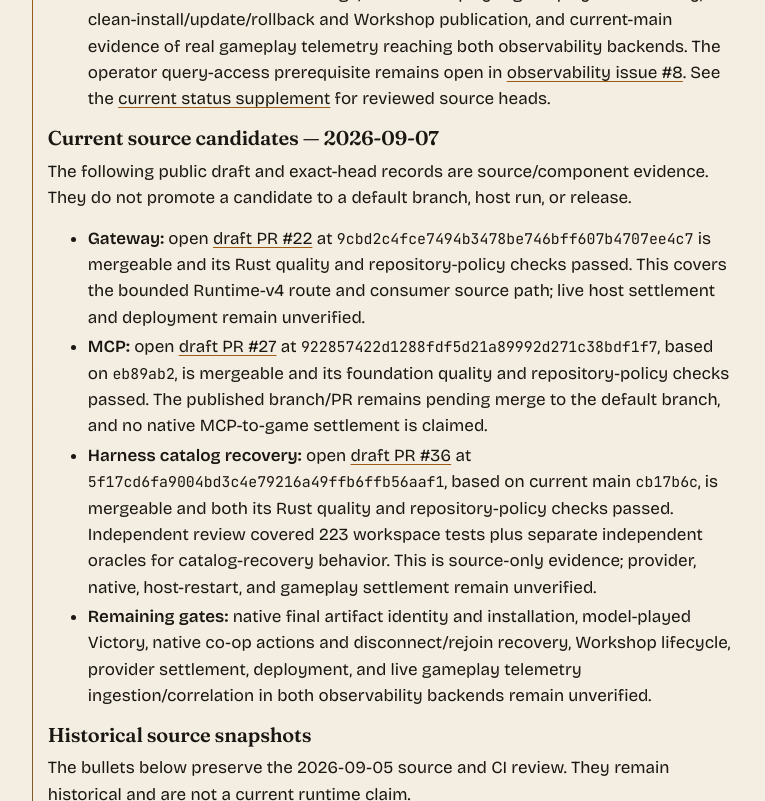
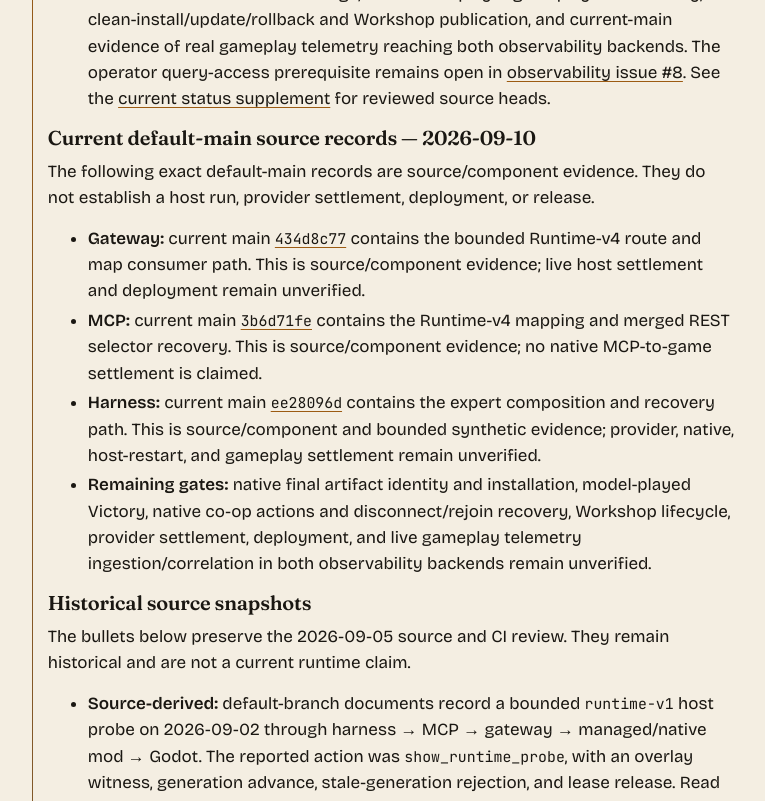
Before and after one commit to AI-Ascension/AI-Ascension.github.io, a plain HTML site: page evidence.html in a window 1280 px wide. Shown: the part 1340-2141 px from the top of the page, without its empty margins (454-1219 px from the left). Drawn offline with Linux system fonts and the light colour scheme.

Commit message:
docs: refresh public acceptance evidence

```diff
--- a/evidence.html
+++ b/evidence.html
@@ -59,7 +59,7 @@
 </section>
 
 <section class="row" id="current" aria-labelledby="current-title">
-  <div class="label">Dated update<span class="sub">reviewed 2026-09-07</span></div>
+  <div class="label">Dated update<span class="sub">reviewed 2026-09-10</span></div>
   <div class="body">
     <h2 id="current-title">Bounded runtime evidence, current limits</h2>
     <p>The eight-step browser proof remains a deterministic replay at <code>sts2-gateway@e7bce21</code>. It launches no process and calls no provider. Current owner records below are dated and scoped to named v0.107.1 guests, fixtures, processes, and operations; they do not establish a public release, deployment, or general compatibility. Runtime-v4 expert-state and expert-action paths are present at source/component level, with host legality, settled native effects, provider runs, and broader compatibility still unverified.</p>
@@ -71,12 +71,12 @@
       <li><strong>Read-only co-op synchronization:</strong> the consumed <code>coop-synchronization-v1</code> profile produced and read coordinator reports through the gateway and MCP executables. The check covered convergence, disagreement, disconnect/recovery, stale leases, and rejected reports with zero downstream game connections. It has no native peer identity, action, vote, shared-effect, or multiplayer game authority. Read the <a href="https://github.com/AI-Ascension/sts2-mcp-server/blob/7fbe380cfbee1b46736ae57019eb56b3e4179dc0/docs/evidence/coop-synchronization-20260906.md">executable evidence</a>.</li>
       <li><strong>Still unverified:</strong> model-played Victory, all characters/seeds/branches, broad restart and host-version coverage, native multiplayer gameplay and recovery, clean-install/update/rollback and Workshop publication, and current-main evidence of real gameplay telemetry reaching both observability backends. The operator query-access prerequisite remains open in <a href="https://github.com/AI-Ascension/ai-agent-observability/issues/8">observability issue #8</a>. See the <a href="https://github.com/AI-Ascension/.github/blob/main/STATUS.md">current status supplement</a> for reviewed source heads.</li>
     </ul>
-    <h3>Current source candidates — 2026-09-07</h3>
-    <p>The following public draft and exact-head records are source/component evidence. They do not promote a candidate to a default branch, host run, or release.</p>
+    <h3>Current default-main source records — 2026-09-10</h3>
+    <p>The following exact default-main records are source/component evidence. They do not establish a host run, provider settlement, deployment, or release.</p>
     <ul>
-      <li><strong>Gateway:</strong> open <a href="https://github.com/AI-Ascension/sts2-gateway/pull/22">draft PR #22</a> at <code>9cbd2c4fce7494b3478be746bff607b4707ee4c7</code> is mergeable and its Rust quality and repository-policy checks passed. This covers the bounded Runtime-v4 route and consumer source path; live host settlement and deployment remain unverified.</li>
-      <li><strong>MCP:</strong> open <a href="https://github.com/AI-Ascension/sts2-mcp-server/pull/27">draft PR #27</a> at <code>922857422d1288fdf5d21a89992d271c38bdf1f7</code>, based on <code>eb89ab2</code>, is mergeable and its foundation quality and repository-policy checks passed. The published branch/PR remains pending merge to the default branch, and no native MCP-to-game settlement is claimed.</li>
-      <li><strong>Harness catalog recovery:</strong> open <a href="https://github.com/AI-Ascension/sts2-harness/pull/36">draft PR #36</a> at <code>5f17cd6fa9004bd3c4e79216a49ffb6ffb56aaf1</code>, based on current main <code>cb17b6c</code>, is mergeable and both its Rust quality and repository-policy checks passed. Independent review covered 223 workspace tests plus separate independent oracles for catalog-recovery behavior. This is source-only evidence; provider, native, host-restart, and gameplay settlement remain unverified.</li>
+      <li><strong>Gateway:</strong> current main <a href="https://github.com/AI-Ascension/sts2-gateway/commit/434d8c77fb01895e90c741609e3d2a0ad0e9e8b8"><code>434d8c77</code></a> contains the bounded Runtime-v4 route and map consumer path. This is source/component evidence; live host settlement and deployment remain unverified.</li>
+      <li><strong>MCP:</strong> current main <a href="https://github.com/AI-Ascension/sts2-mcp-server/commit/3b6d71fe9642d27717ca6cfa07b5342b914c044c"><code>3b6d71fe</code></a> contains the Runtime-v4 mapping and merged REST selector recovery. This is source/component evidence; no native MCP-to-game settlement is claimed.</li>
+      <li><strong>Harness:</strong> current main <a href="https://github.com/AI-Ascension/sts2-harness/commit/ee28096dc722b1e9ef466fc966a79a3422f56ecc"><code>ee28096d</code></a> contains the expert composition and recovery path. This is source/component and bounded synthetic evidence; provider, native, host-restart, and gameplay settlement remain unverified.</li>
       <li><strong>Remaining gates:</strong> native final artifact identity and installation, model-played Victory, native co-op actions and disconnect/rejoin recovery, Workshop lifecycle, provider settlement, deployment, and live gameplay telemetry ingestion/correlation in both observability backends remain unverified.</li>
     </ul>
     <h3>Historical source snapshots</h3>
```
Also changed, not shown: index.html (+1 -1 lines), repositories.html (+2 -2 lines), README.md.
